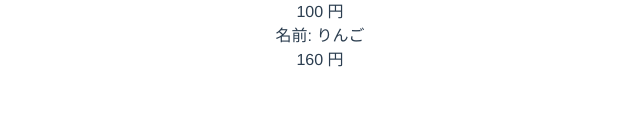
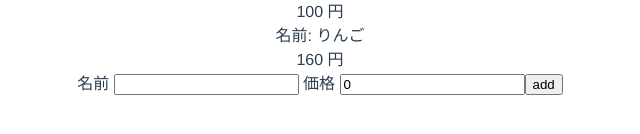
Before and after one commit to lum1narie/todolist_naro, a Vue app: page / in a window 1280 px wide. Shown: the part 388-522 px from the top of the page, without its empty margins (320-960 px from the left). Built offline with nearby package versions, Linux system fonts and the light colour scheme.

Commit message:
空の名前入力を弾くように

```diff
--- a/src/components/ItemList.vue
+++ b/src/components/ItemList.vue
@@ -6,6 +6,17 @@
         <div class="name">名前: {{ item.name }}</div>
         <div class="price">{{ item.price }} 円</div>
       </div>
+    </div>
+    <div>
+      <label>
+        名前
+        <input v-model="newItemName" type="text" />
+      </label>
+      <label>
+        価格
+        <input v-model="newItemPrice" type="number" />
+      </label>
+      <button @click="addItem">add</button>
     </div>
   </div>
 </template>
@@ -19,7 +30,25 @@ export default {
       { name: "たまご", price: 100 },
       { name: "りんご", price: 160 },
     ]);
-    return {items};
+    const newItemName = ref("");
+    const newItemPrice = ref(0);
+
+    const resetNewItem = () => {
+      newItemName.value = "";
+      newItemPrice.value = 0;
+    };
+
+    const addItem = () => {
+      if (newItemName.value == "") {
+        alert("名前を入力してください");
+        return;
+      }
+
+      items.value.push({ name: newItemName.value, price: newItemPrice.value });
+      resetNewItem();
+    };
+
+    return { items, newItemName, newItemPrice, addItem };
   },
 };
 </script>
```
